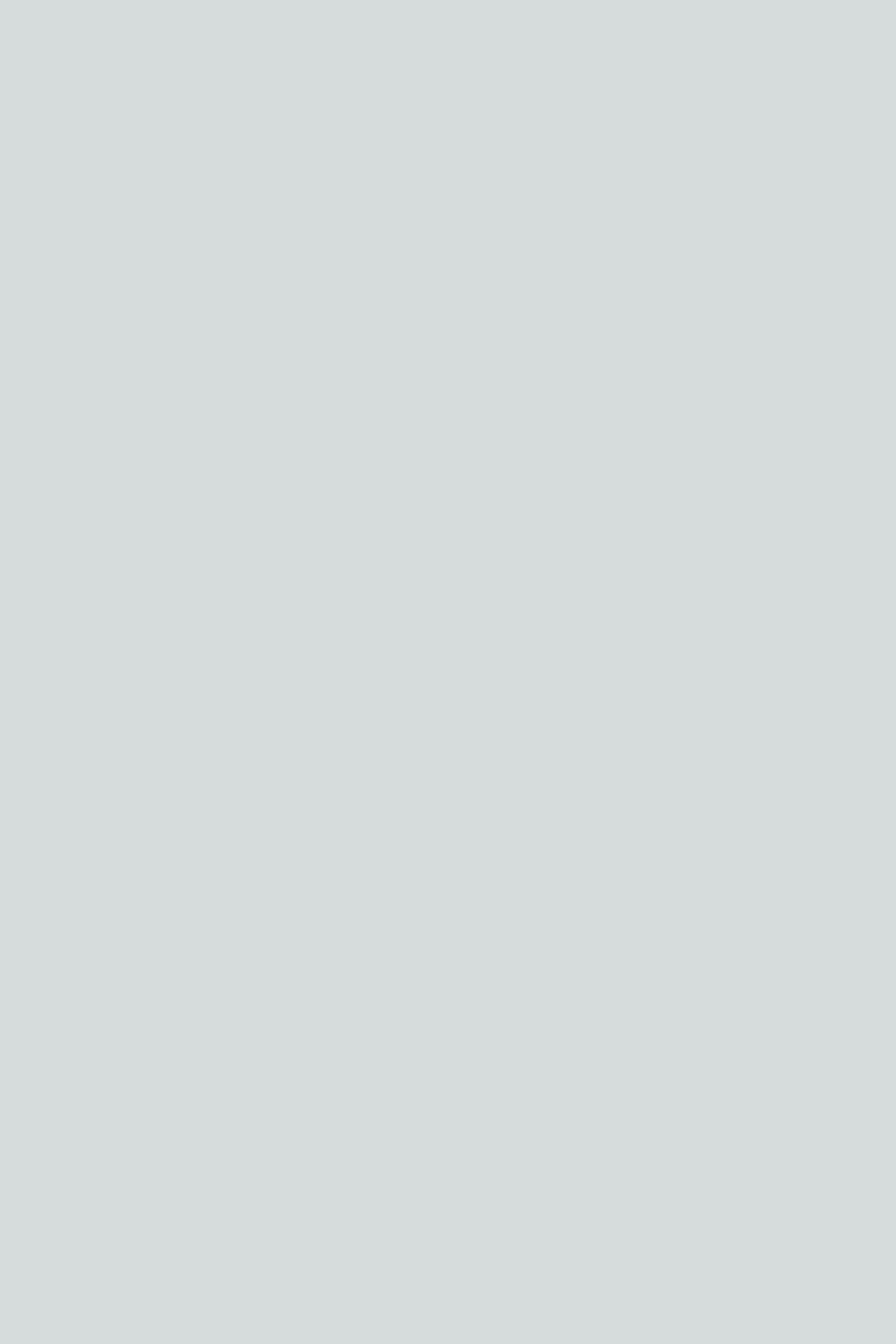
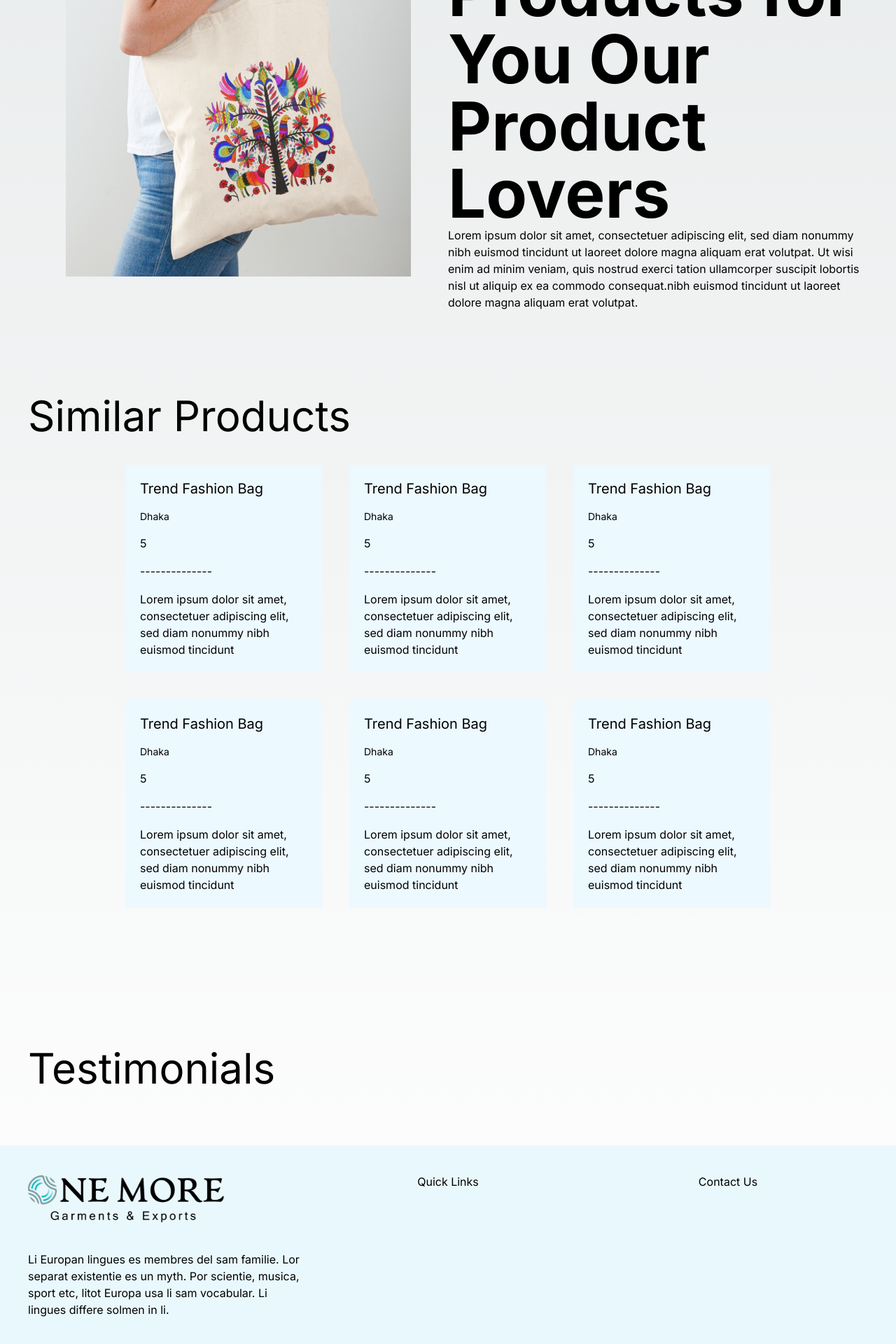
Before and after one commit to tanmayVaish/bags-shop, a Next.js app: page / in a window 1280 px wide. Shown: the part 2110-4030 px from the top of the page at 70% size. Before the commit the page ends 1818 px from the top, so only its background shows below. Built offline with nearby package versions, Linux system fonts and the light colour scheme.

Commit message:
something

```diff
--- a/app/components/Footer.js
+++ b/app/components/Footer.js
@@ -2,11 +2,23 @@ import Image from "next/image";
 
 export default function Footer() {
   return (
-    <div>
-      <div className="sticky-component bottom-0">
-        <Image src="/logo.svg" width={100} height={100} alt="logo" />
+    <div className="sticky-component bottom-0 bg-primary p-10 flex w-full justify-center">
+      <div className="w-1/3 flex flex-col gap-10">
+        <Image src="/logo.svg" width={315} height={71} alt="logo" />
+        <div>
+          Li Europan lingues es membres del sam familie. Lor separat existentie
+          es un myth. Por scientie, musica, sport etc, litot Europa usa li sam
+          vocabular. Li lingues differe solmen in li.
+        </div>
       </div>
-      <div className=""></div>
+      <div className="w-2/3 flex justify-center">
+        <div className="w-1/2 flex justify-center">
+          <div>Quick Links</div>
+        </div>
+        <div className="w-1/2 flex justify-center">
+          <div>Contact Us</div>
+        </div>
+      </div>
     </div>
   );
 }
--- a/app/layouts/DefaultLayout.js
+++ b/app/layouts/DefaultLayout.js
@@ -6,6 +6,7 @@ const DefaultLayout = ({ children }) => {
     <div className="default-layout">
       <Header />
       <main className="main">{children}</main>
+      <Footer />
     </div>
   );
 };
--- a/app/page.js
+++ b/app/page.js
@@ -19,6 +19,57 @@ const categories = [
     name: "Office Bag",
     path: "/cotton",
     img: "/bag3.svg",
+  },
+];
+
+const similar_products = [
+  {
+    id: 1,
+    name: "Trend Fashion Bag",
+    place: "Dhaka",
+    rating: 5,
+    description:
+      "Lorem ipsum dolor sit amet, consectetuer adipiscing elit, sed diam nonummy nibh euismod tincidunt",
+  },
+  {
+    id: 2,
+    name: "Trend Fashion Bag",
+    place: "Dhaka",
+    rating: 5,
+    description:
+      "Lorem ipsum dolor sit amet, consectetuer adipiscing elit, sed diam nonummy nibh euismod tincidunt",
+  },
+  {
+    id: 3,
+    name: "Trend Fashion Bag",
+    place: "Dhaka",
+    rating: 5,
+    description:
+      "Lorem ipsum dolor sit amet, consectetuer adipiscing elit, sed diam nonummy nibh euismod tincidunt",
+  },
+  {
+    id: 4,
+    name: "Trend Fashion Bag",
+    place: "Dhaka",
+    rating: 5,
+    description:
+      "Lorem ipsum dolor sit amet, consectetuer adipiscing elit, sed diam nonummy nibh euismod tincidunt",
+  },
+  {
+    id: 5,
+    name: "Trend Fashion Bag",
+    place: "Dhaka",
+    rating: 5,
+    description:
+      "Lorem ipsum dolor sit amet, consectetuer adipiscing elit, sed diam nonummy nibh euismod tincidunt",
+  },
+  {
+    id: 6,
+    name: "Trend Fashion Bag",
+    place: "Dhaka",
+    rating: 5,
+    description:
+      "Lorem ipsum dolor sit amet, consectetuer adipiscing elit, sed diam nonummy nibh euismod tincidunt",
   },
 ];
 
@@ -74,6 +125,45 @@ const HomePage = () => {
           ))}
         </div>
       </div>
+      <div className="flex p-10">
+        <div className="w-1/2 flex flex-col items-center justify-center ">
+          <Image src="/bag4.svg" alt="bag4" width={493} height={599} />
+          <div className="bg-orange"></div>
+        </div>
+        <div className="w-1/2">
+          <div className="font-bold text-8xl">
+            We Create Quality Products for You Our Product Lovers
+          </div>
+          <div>
+            Lorem ipsum dolor sit amet, consectetuer adipiscing elit, sed diam
+            nonummy nibh euismod tincidunt ut laoreet dolore magna aliquam erat
+            volutpat. Ut wisi enim ad minim veniam, quis nostrud exerci tation
+            ullamcorper suscipit lobortis nisl ut aliquip ex ea commodo
+            consequat.nibh euismod tincidunt ut laoreet dolore magna aliquam
+            erat volutpat.
+          </div>
+        </div>
+      </div>
+      <div className="w-full  px-10 py-20">
+        <div className="text-6xl  ">Similar Products</div>
+        <div className="flex flex-wrap gap-10 w-full justify-center items-center p-10">
+          {similar_products.map((product) => (
+            <div
+              key={product.id}
+              className="flex flex-col gap-4 p-5 bg-secondary w-1/4"
+            >
+              <div className="text-xl">{product.name}</div>
+              <div className="text-sm">{product.place}</div>
+              <div> {product.rating}</div>
+              <div>--------------</div>
+              <div>{product.description}</div>
+            </div>
+          ))}
+        </div>
+      </div>
+      <div className="w-full  px-10 py-20">
+        <div className="text-6xl  ">Testimonials</div>
+      </div>
     </DefaultLayout>
   );
 };
--- a/tailwind.config.js
+++ b/tailwind.config.js
@@ -15,6 +15,7 @@ module.exports = {
     },
     colors: {
       primary: "#E9F8FC",
+      secondary: "#ECF9FF",
 
       text_secondary: "#888888",
 
```
Also changed, not shown: public/bag4.svg (added).
